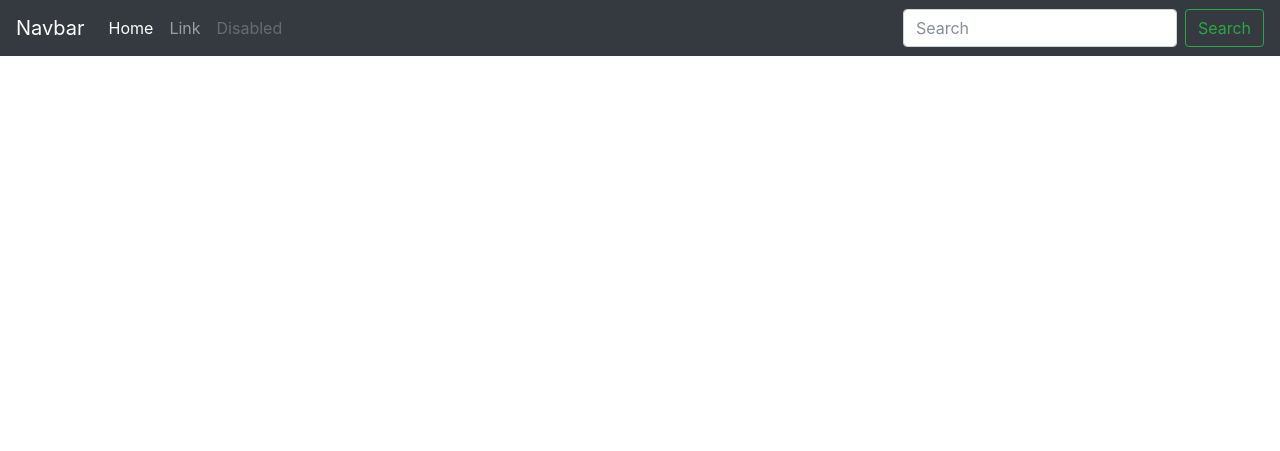
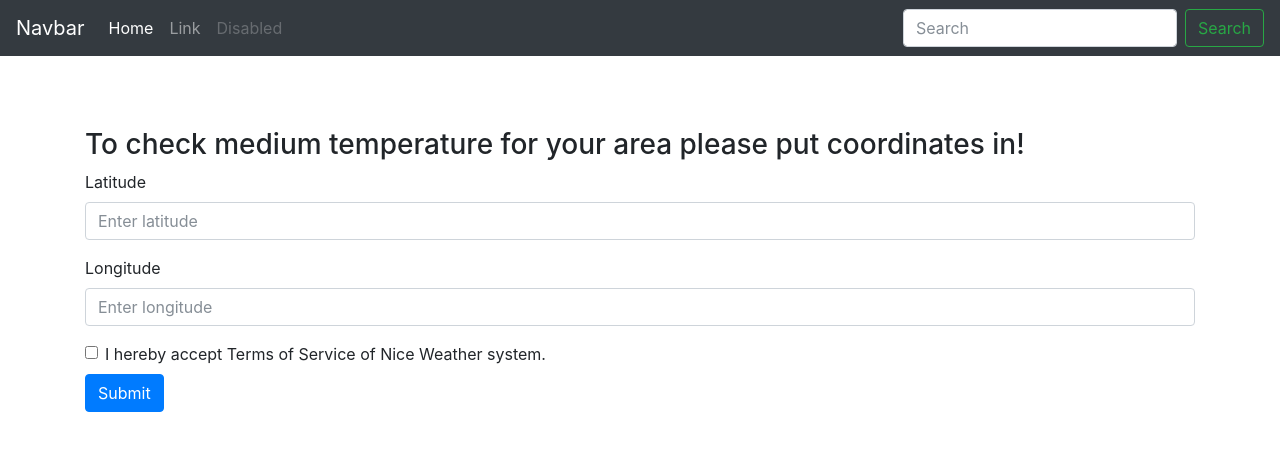
Before and after one commit to MrZakbug/OpenWeatherMap-Temperature-Checker, a Django app: page / in a window 1280 px wide. Shown: the top 451 px of the page. Run offline with Django 3.2, Linux system fonts and the light colour scheme; some libraries are stand-ins or nearby versions.

Commit message:
Added form with validation methods for users to enter geo coordinates.

```diff
--- a/NiceWeatherApp/templates/header.html
+++ b/NiceWeatherApp/templates/header.html
@@ -5,11 +5,13 @@
     <meta name="viewport" content="width=device-width, initial-scale=1, shrink-to-fit=no">
     <meta name="description" content="">
     <meta name="author" content="">
+    <link rel="icon" href="{% static 'images/icon.png' %}">
     <link rel="stylesheet" href="{% static 'css/bootstrap.min.css' %}">
+
     <title>Nice Weather</title>
   </head>
 
-  <body>
+  <header>
 
     <nav class="navbar navbar-expand-md navbar-dark bg-dark fixed-top">
       <a class="navbar-brand" href="#">Navbar</a>
@@ -35,22 +37,22 @@
         </form>
       </div>
     </nav>
+  </header>
+  <body  style="margin-top: 10%">
+    <main role="main" class="container-fluid">
 
-    <main role="main" class="container">
-      <div class="starter-template">
-          {% block content %}
+        <div class="container">
+            {% block content %}
 
-          {% endblock %}
-      </div>
+            {% endblock %}
+        </div>
     </main><!-- /.container -->
+
 
 
     <!-- Bootstrap core JavaScript
     ================================================== -->
     <!-- Placed at the end of the document so the pages load faster -->
-    <script src="https://code.jquery.com/jquery-3.2.1.slim.min.js" integrity="sha384-KJ3o2DKtIkvYIK3UENzmM7KCkRr/rE9/Qpg6aAZGJwFDMVNA/GpGFF93hXpG5KkN" crossorigin="anonymous"></script>
-    <script>window.jQuery || document.write('<script src="../../../../assets/js/vendor/jquery.min.js"><\/script>')</script>
-    <script src="../../../../assets/js/vendor/popper.min.js"></script>
-    <script src="../../../../dist/js/bootstrap.min.js"></script>
+    <script src="{% static 'js/bootstrap.min.js' %}"></script>
   </body>
 </html>
--- a/NiceWeatherApp/templates/home.html
+++ b/NiceWeatherApp/templates/home.html
@@ -1,5 +1,22 @@
 {% extends 'header.html' %}
 
 {% block content %}
-    <h3>Hello, World!</h3>
+    <h3>To check medium temperature for your area please put coordinates in!</h3>
+    <form>
+      <div class="form-group">
+        <label for="exampleInputEmail1">Latitude</label>
+        <input type="number" min="-90" max="90" step="0.0000001" class="form-control" id="exampleLatitude" placeholder="Enter latitude">
+      </div>
+      <div class="form-group">
+        <label for="exampleInputPassword1">Longitude</label>
+        <input type="number" min="-180" max="180" step="0.0000001" class="form-control" id="exampleLongitude" placeholder="Enter longitude">
+      </div>
+      <div class="form-check">
+        <label class="form-check-label">
+          <input type="checkbox" class="form-check-input">
+          I hereby accept Terms of Service of Nice Weather system.
+        </label>
+      </div>
+      <button type="submit" class="btn btn-primary">Submit</button>
+    </form>
 {% endblock %}
--- a/NiceWeatherApp/views.py
+++ b/NiceWeatherApp/views.py
@@ -1,4 +1,5 @@
 from django.shortcuts import render, HttpResponse
+
 
 def home(request):
     return render(request, 'home.html')
```
